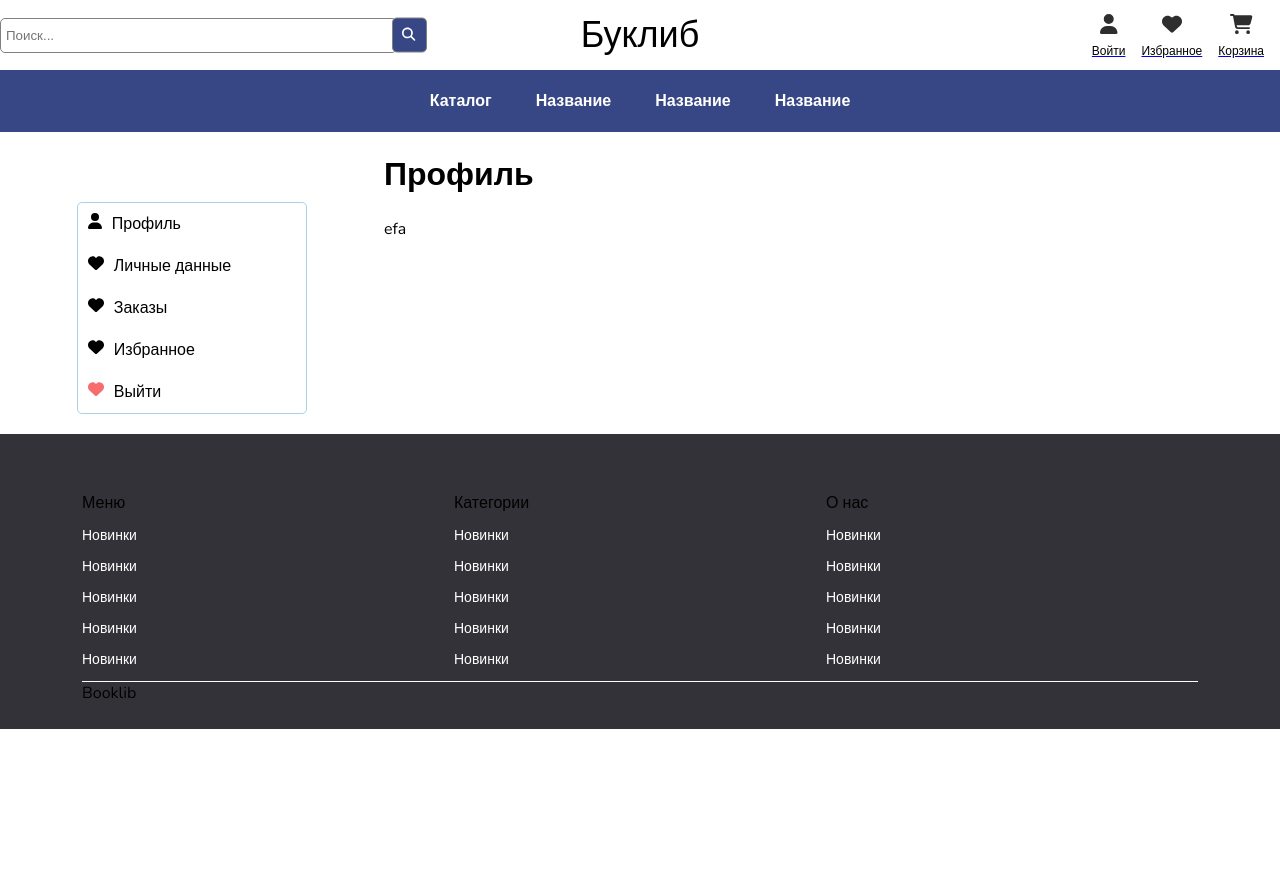
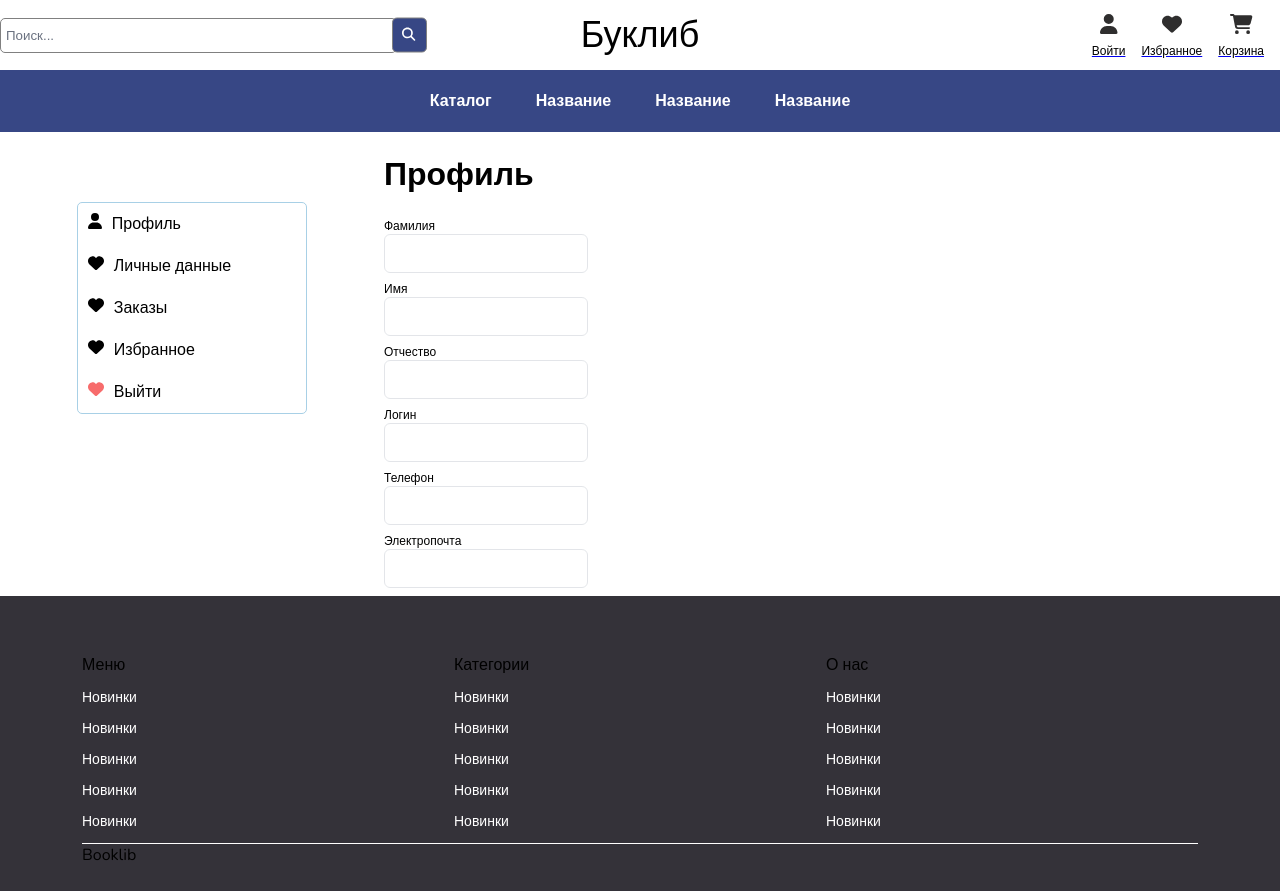
Before and after one commit to alexandrrra/book_store, a Vue app: page /profile in a window 1280 px wide. Before the commit the page ends 800 px from the top, so only its background shows below. Built offline with nearby package versions, Linux system fonts and the light colour scheme; no server answers; a web font is replaced by a local one.

Commit message:
Add profile card and editor (draft)

```diff
--- a/package.json
+++ b/package.json
@@ -15,6 +15,8 @@
     "axios": "^1.4.0",
     "core-js": "^3.8.3",
     "dotenv": "^16.0.3",
+    "primeicons": "^6.0.1",
+    "primevue": "^3.29.2",
     "vue": "^3.2.13",
     "vue-router": "^4.2.1",
     "vuex": "^4.0.2"
@@ -44,7 +46,8 @@
       "parser": "@babel/eslint-parser"
     },
     "rules": {
-      "no-unused-vars": "warn"
+      "no-unused-vars": "warn",
+      "vue/multi-word-component-names": "off"
     }
   },
   "browserslist": [
--- a/src/Views/TheProfile.vue
+++ b/src/Views/TheProfile.vue
@@ -2,50 +2,117 @@
   <div class="container">
     <div class="profile-navigation">
       <div class="profile-navigation-container">
-        <div class="navigation-item" @click="updateTitle('Профиль')">
+        <div class="navigation-item" @click="setVariant('view')">
           <font-awesome-icon icon="user" />
           <span>Профиль</span>
         </div>
-        <div class="navigation-item" @click="updateTitle('Личные данные')">
+        <div class="navigation-item" @click="setVariant('edit')">
           <font-awesome-icon icon="heart" />
           <span>Личные данные</span>
         </div>
-        <div class="navigation-item" @click="updateTitle('Заказы')">
+        <div class="navigation-item" @click="setVariant('orders')">
           <font-awesome-icon icon="heart" />
           <span>Заказы</span>
         </div>
-        <div class="navigation-item" @click="updateTitle('Избранное')">
+        <div class="navigation-item" @click="setVariant('favourites')">
           <font-awesome-icon icon="heart" />
           <span>Избранное</span>
         </div>
-        <div class="navigation-item" @click="updateTitle('Выйти')">
+        <div class="navigation-item" @click="onExitClick()">
           <font-awesome-icon icon="heart" class="SignOut"/>
           <span>Выйти</span>
         </div>
       </div>
     </div>
     <div class="info">
-      <h1>{{ pageTitle }}</h1>
-      <div class="info-container">
-        efa
-      </div>
+      <template v-if="variant==='view' || variant==='edit'">
+        <h1 v-if="variant==='view'">Профиль</h1>
+        <h1 v-else>Личные данные</h1>
+        <div class="info-container">
+          <span class="p-float-label row" v-for="field in profileFields" :key="field.label">
+              <div class="label">{{ field.label }}</div>
+              <InputText v-model="currentProfile[field.name]" :disabled="variant==='view'" class="p-inputtext-sm" />
+          </span>
+          <span v-if="variant==='edit'" class="p-float-label row">
+              <div class="label">Пароль</div>
+              <Password v-model="password" :disabled="variant==='view'" class="p-inputtext-sm" />
+          </span>
+          <div v-show="variant==='edit'" class="card flex justify-content-center">
+            <Button label="Сохранить" @click="onSaveClick()"/>
+          </div>
+        </div>
+      </template>
     </div>
   </div>
 </template>
 
-<script>
-export default {
-  data() {
-    return {
-      pageTitle: 'Профиль'
-    };
+<script setup>
+
+import {ref, onMounted} from 'vue'
+import { deleteToken, getProfile, updateProfile } from '../api/api';
+
+const profileFields = [
+  {
+    name: "first_name",
+    label: "Фамилия"
   },
-  methods: {
-    updateTitle(title) {
-      this.pageTitle = title;
-    }
+  {
+    name: "last_name",
+    label: "Имя",
+  },
+  {
+    name: "middle_name",
+    label: "Отчество"
+  },
+  {
+    name: "login",
+    label: "Логин"
+  },
+  {
+    name: "phone",
+    label: "Телефон"
+  },
+  {
+    name: "email",
+    label: "Электропочта"
   }
-}
+];
+
+const defaultProfile = {
+  first_name: '',
+  last_name: '',
+  middle_name: '',
+  login: '',
+  phone: '',
+  email: ''
+};
+
+const variant = ref("view");
+const profile = ref({...defaultProfile});
+const currentProfile = ref({...defaultProfile});
+const password = ref("");
+
+onMounted(async () => {
+  await getProfile();
+});
+
+const setVariant = newVariant => {
+  if (variant.value === "edit") {
+    currentProfile.value = {...profile.value};
+    password.value = "";
+  }
+  variant.value = newVariant;
+};
+
+const onExitClick = async () => {
+  await deleteToken();
+};
+
+const onSaveClick = async () => {
+  await updateProfile({...profile.value, password: password.value});
+  profile.value = {...currentProfile.value};
+};
+
 </script>
 
 <style scoped>
@@ -87,5 +154,17 @@ export default {
 
 .info {
   width: 70%;
+  padding-bottom: 8px;
 }
+
+.info-container {
+  display: flex;
+  flex-direction: column;
+  gap: 8px;
+}
+
+.label {
+  font-size: 12px;
+}
+
 </style>
--- a/src/main.js
+++ b/src/main.js
@@ -3,8 +3,32 @@ import App from './App.vue'
 import { FontAwesomeIcon } from '@fortawesome/vue-fontawesome';
 import { library } from '@fortawesome/fontawesome-svg-core';
 import { faUser, faHeart, faShoppingCart, faSearch, faIdCard, faSignOut } from '@fortawesome/free-solid-svg-icons';
-
 import router from './router'
+import PrimeVue from 'primevue/config';
+import "primevue/resources/themes/lara-light-indigo/theme.css";
+import "primevue/resources/primevue.min.css";
+import 'primeicons/primeicons.css';
+import Ripple from 'primevue/ripple';
+import BadgeDirective from "primevue/badgedirective";
+import InputText from "primevue/inputtext"
+import Button from "primevue/button"
+import Password from 'primevue/password';
 
 library.add(faUser, faHeart, faShoppingCart, faSearch, faIdCard, faSignOut);
-createApp(App).use(router).component('font-awesome-icon', FontAwesomeIcon).mount('#app');
+
+const app = createApp(App);
+
+app.use(router);
+
+app.component('font-awesome-icon', FontAwesomeIcon);
+
+app.use(PrimeVue, { ripple: true });
+
+app.directive('ripple', Ripple);
+app.directive('badge', BadgeDirective);
+
+app.component('InputText', InputText);
+app.component('Button', Button);
+app.component('Password', Password);
+
+app.mount('#app');
```
Also changed, not shown: src/components/layout/TheHeader.vue (line endings or trailing spaces), 1 other file (tests, documents, lock files or other folders).
